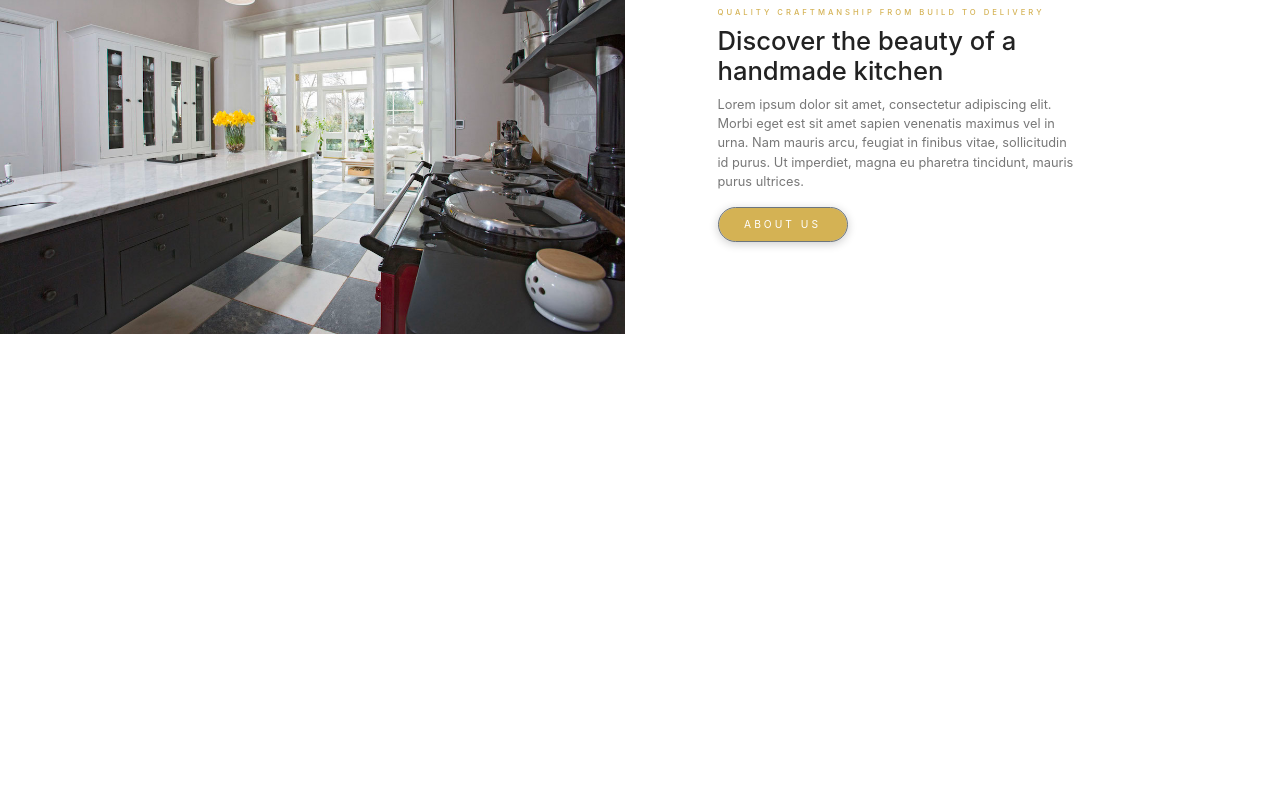
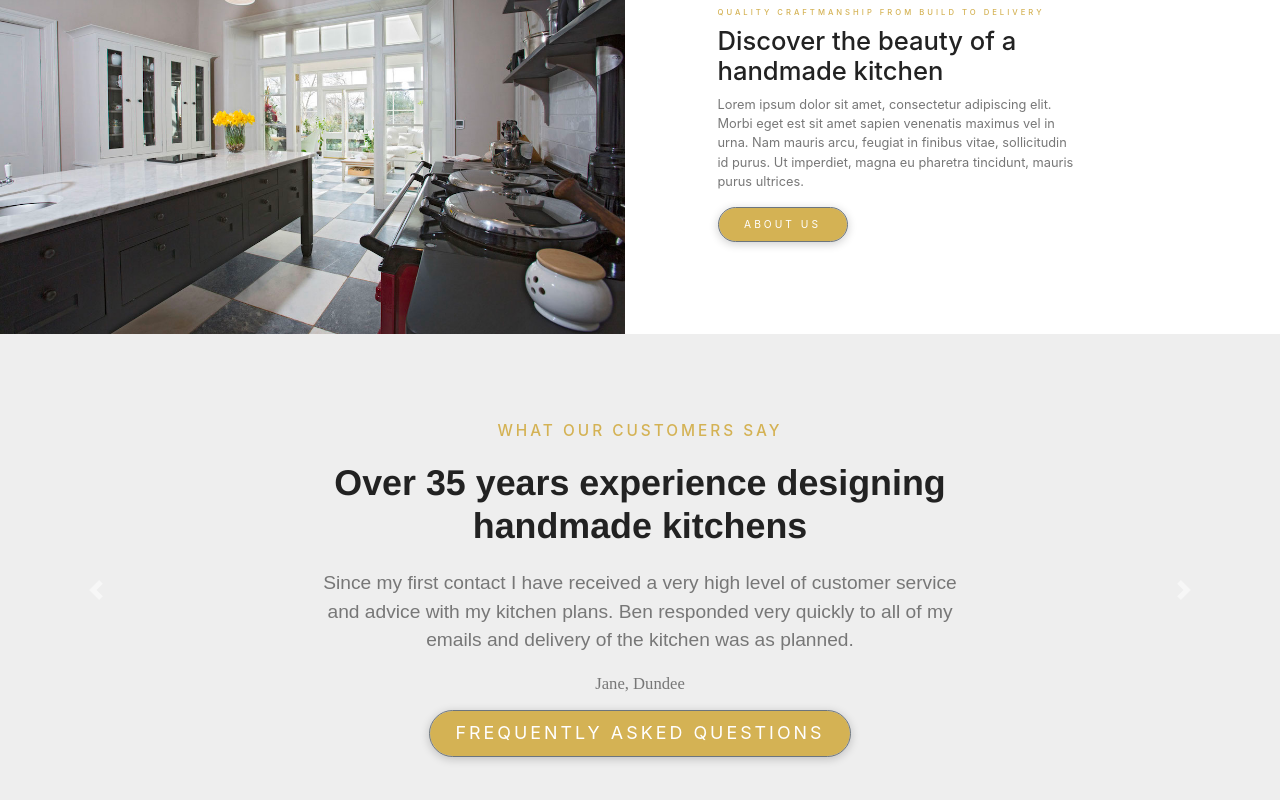
Before and after one commit to Bekhzod96/home-kitchen-web, a React (Create React App) app: page / in a window 1280 px wide. Shown: the part 596-1396 px from the top of the page. Before the commit the page ends 930 px from the top, so only its background shows below. Built offline with nearby package versions, Linux system fonts and the light colour scheme.

Commit message:
Second Section done

```diff
--- a/src/App.js
+++ b/src/App.js
@@ -1,17 +1,22 @@
 import React from 'react';
 import { library } from '@fortawesome/fontawesome-svg-core';
 import { fab } from '@fortawesome/free-brands-svg-icons';
-import { faShoppingCart } from '@fortawesome/free-solid-svg-icons';
+import {
+	faShoppingCart,
+	faChevronRight,
+} from '@fortawesome/free-solid-svg-icons';
 import Carousel from './components/Carousel';
 import Header from './components/Header';
-import Section from './components/Section';
-library.add(fab, faShoppingCart);
+import FirstSection from './components/FirstSection';
+import SecondSection from './components/SocondSection';
+library.add(fab, faShoppingCart, faChevronRight);
 function App() {
 	return (
 		<div className="App">
 			<Header />
 			<Carousel />
-			<Section />
+			<FirstSection />
+			<SecondSection />
 		</div>
 	);
 }
--- a/src/assets/css/index.scss
+++ b/src/assets/css/index.scss
@@ -104,10 +104,10 @@ body {
 
 .first-section {
   margin-top: 1px;
-  .container{
+  .container {
     width: 60%;
     text-align: left;
-    padding-left: 0 ;
+    padding-left: 0;
     margin-left: 10%;
     h3 {
       font-size: 2vw;
@@ -132,6 +132,58 @@ body {
       border-radius: 30px;
       padding: 0.7vw 2vw;
       font-size: 0.8vw;
+      letter-spacing: 3px;
+      text-transform: uppercase;
+    }
+  }
+}
+
+.second-section {
+  background-color: #eeeeee;
+  width: 100%;
+    .carousel {
+      width: 100%;
+      height: 40vw;
+
+      h3 {
+        font-family: Helvetica, sans-serif;
+        font-weight: 700;
+        font-size: 2.8vw;
+        text-align: center;
+        color: #222222;
+        padding: 2%;
+      }
+
+      h6 {
+        font-size: 1.2vw;
+        text-align: center;
+        letter-spacing: 3px;
+        color: #d4b254;
+        text-transform: uppercase;
+      }
+
+      p {
+        font-size: 1.5vw;
+        font-family: Arial, Helvetica, sans-serif;
+        text-align: center;
+        letter-spacing: 0px;
+        color: #777777;
+      }
+
+      small {
+        font-family: 'Roboto-Regular, Helvetica, sans-serif';
+        font-size: 1.3vw;
+        text-align: left;
+        letter-spacing: 0px;
+        color: #777777;
+      }
+      button {
+        background: #d4b254 0% 0% no-repeat padding-box;
+        box-shadow: 0px 2px 10px #00000033;
+        border-radius: 30px;
+        padding: 0.7vw 2vw;
+        margin-top: 2%;
+        font-size: 1.4vw;
         letter-spacing: 3px;
         text-transform: uppercase;
       }
--- a/src/components/Section.js
+++ b/src/components/FirstSection.js
@@ -2,7 +2,7 @@ import React from 'react';
 import { Col, Button, Container } from 'reactstrap';
 import img from '../assets/img/2.png';
 
-const Section = () => {
+const FirstSection = () => {
 	return (
 		<div className="first-section row align-items-center">
 			<Col lg="6" md="6" sm="6">
@@ -25,4 +25,4 @@ const Section = () => {
 	);
 };
 
-export default Section;
+export default FirstSection;
--- /dev/null
+++ b/src/components/SocondSection.js
@@ -0,0 +1,72 @@
+import React, { useState } from 'react';
+import {
+	Carousel,
+	CarouselItem,
+	CarouselIndicators,
+	CarouselControl,
+	Button,
+	Container,
+} from 'reactstrap';
+
+const items = [{ id: 1 }, { id: 2 }, { id: 3 }];
+
+const SocondSection = () => {
+	const [activeIndex, setActiveIndex] = useState(0);
+	const [animating, setAnimating] = useState(false);
+
+	const next = () => {
+		if (animating) return;
+		const nextIndex = activeIndex === items.length - 1 ? 0 : activeIndex + 1;
+		setActiveIndex(nextIndex);
+	};
+
+	const previous = () => {
+		if (animating) return;
+		const nextIndex = activeIndex === 0 ? items.length - 1 : activeIndex - 1;
+		setActiveIndex(nextIndex);
+	};
+
+	const slides = items.map((item) => {
+		return (
+			<CarouselItem className="carousel" tag="div" key={item.id}>
+				<div className="row align-items-center h-100">
+					<div className="text-center mx-auto w-50">
+						<h6>What Our Customers Say</h6>
+						<h3>Over 35 years experience designing handmade kitchens</h3>
+						<p>
+							Since my first contact I have received a very high level of
+							customer service and advice with my kitchen plans. Ben responded
+							very quickly to all of my emails and delivery of the kitchen was
+							as planned.
+						</p>
+						<small>Jane, Dundee</small> <br />
+						<Button>Frequently Asked Questions</Button>
+					</div>
+				</div>
+			</CarouselItem>
+		);
+	});
+
+	return (
+		<div className="second-section">
+			<Carousel activeIndex={activeIndex} next={next} previous={previous}>
+				{slides}
+
+				<CarouselControl
+					direction="prev"
+					directionText="Previous"
+					onClickHandler={previous}
+				/>
+
+				<CarouselControl
+					direction="next"
+					directionText="Next"
+					onClickHandler={next}
+					className="control"
+				/>
+			</Carousel>
+		</div>
+	);
+};
+
+export default SocondSection;
```
Lines whose indentation alone changed are shown as unchanged.
